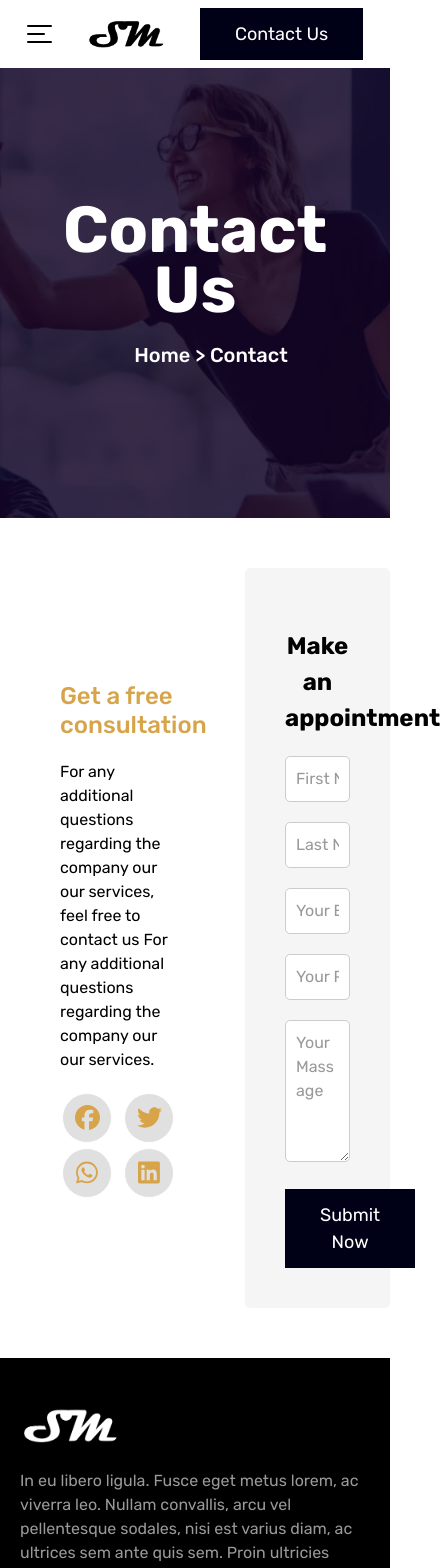
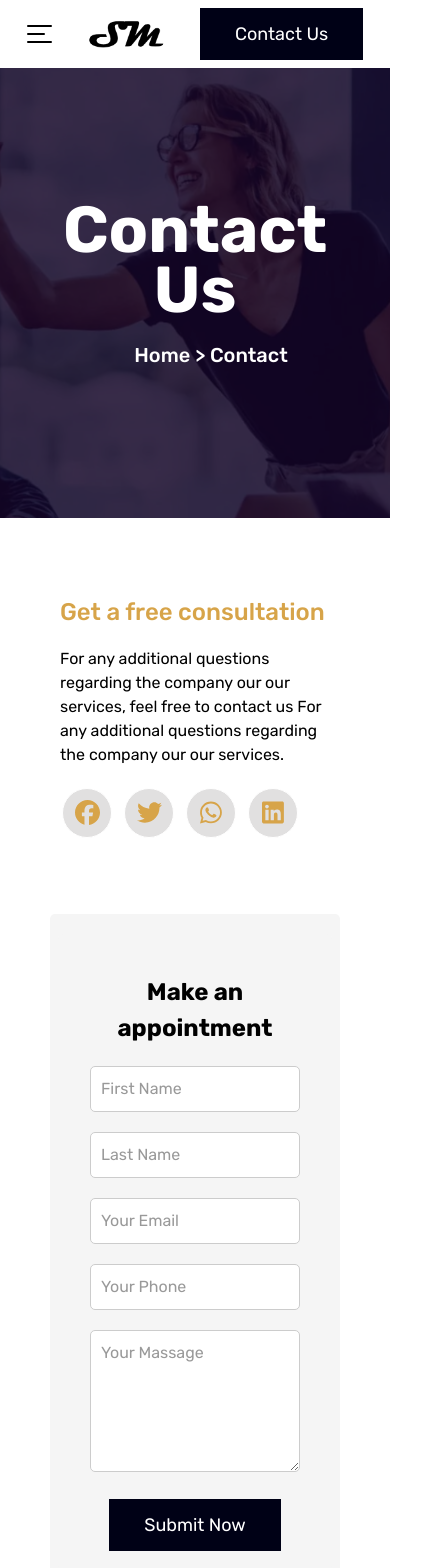
Before and after one commit to SMSCWeb/Portfolio_2, a React (Vite) app: page /contact in a window 390 px wide. Shown: the top 1568 px of the page, 440 px wide, since content can reach past the window. Built offline with nearby package versions, Linux system fonts and the light colour scheme.

Commit message:
contact responsive

```diff
--- a/src/styles/ContactPage.css
+++ b/src/styles/ContactPage.css
@@ -110,9 +110,11 @@ textarea::placeholder {
     z-index: -1;
     transition: .5s;
 }
+
 .socialLinks a:hover:before {
     width: 100%;
 }
+
 .socialLinks ul li a:hover {
     background: #d7a449;
     color: #fff;
@@ -134,6 +136,18 @@ textarea::placeholder {
 
 /* Responsive styles for screen width up to 768px */
 @media screen and (max-width: 768px) {
+    .contact-page-container {
+        flex-direction: column;
+    }
+
+    .contact-left-section {
+        width: 100%;
+    }
+
+    .contact-right-section {
+        width: 100%;
+    }
+
     .col-lg-12 {
         width: 100%;
     }
@@ -145,6 +159,18 @@ textarea::placeholder {
 
 /* Responsive styles for screen width up to 600px */
 @media screen and (max-width: 600px) {
+    .contact-page-container {
+        flex-direction: column;
+    }
+
+    .contact-left-section {
+        width: 100%;
+    }
+
+    .contact-right-section {
+        width: 100%;
+    }
+
     .contact_bg {
         flex-direction: column;
         align-items: center;
--- a/src/styles/Navbar.css
+++ b/src/styles/Navbar.css
@@ -144,7 +144,7 @@
     left: 0;
     width: 100%;
     height: auto;
-    padding: 4rem 0 3rem;
+    padding: 5rem 0 1rem;
     overflow: hidden;
     background-color: #fff;
     box-shadow: var(--shadow-medium);
@@ -155,6 +155,10 @@
     top: 0;
     width: 100%;
     height: auto;
+    /* background: #000; */
+}
+.menu .is-active li{
+    color: #000;
 }
 
 .menu-inner {
@@ -163,6 +167,7 @@
     justify-content: center;
     align-items: center;
     row-gap: 1.25rem;
+    padding: 0;
 }
 
 .menu-link {
@@ -226,6 +231,7 @@
         display: none;
         visibility: hidden;
     }
+
 }
 
 .burger-line {
@@ -270,44 +276,11 @@
     top: 0.5rem;
     transform: rotate(-135deg);
 }
-/*
-.menu-item .menu-link .wiggle {
-    position: absolute;
-    bottom: -7px;
-    height: 3px;
-    left: 0%;
-    width: 100%;
-    overflow: hidden;
-    transition: 0.45s cubic-bezier(0.52, 0.01, 0.16, 1);
-    backface-visibility: hidden;
-    -webkit-backface-visibility: hidden;
+@media screen and (max-width: 768px) {
+    .header.on-scroll{
+        background: #fff;
+    }
+    .header.on-scroll li{
+        color: #000 !important;
+    }
 }
-
-.menu-item .menu-link .wiggle::after {
-    content: '';
-    position: absolute;
-    bottom: 0;
-    left: 0;
-    width: 100%;
-    height: 100%;
-    -webkit-transform: translateX(-105%);
-    -moz-transform: translateX(-105%);
-    -ms-transform: translateX(-105%);
-    -o-transform: translateX(-105%);
-    transform: translateX(-105%);
-    -webkit-transition: 0.45s cubic-bezier(0.52, 0.01, 0.16, 1);
-    -moz-transition: 0.45s cubic-bezier(0.52, 0.01, 0.16, 1);
-    transition: 0.45s cubic-bezier(0.52, 0.01, 0.16, 1);
-    background: url(../assets/wiggle-white.svg) repeat-x center center/7px 3px;
-    backface-visibility: hidden;
-    -webkit-backface-visibility: hidden;
-}
-
-.menu-item:hover ::after {
-    transform: translateX(0);
-    will-change: transform;
-}
-
-.menu-item:hover::after {
-    scale: 1;
-} */
```
